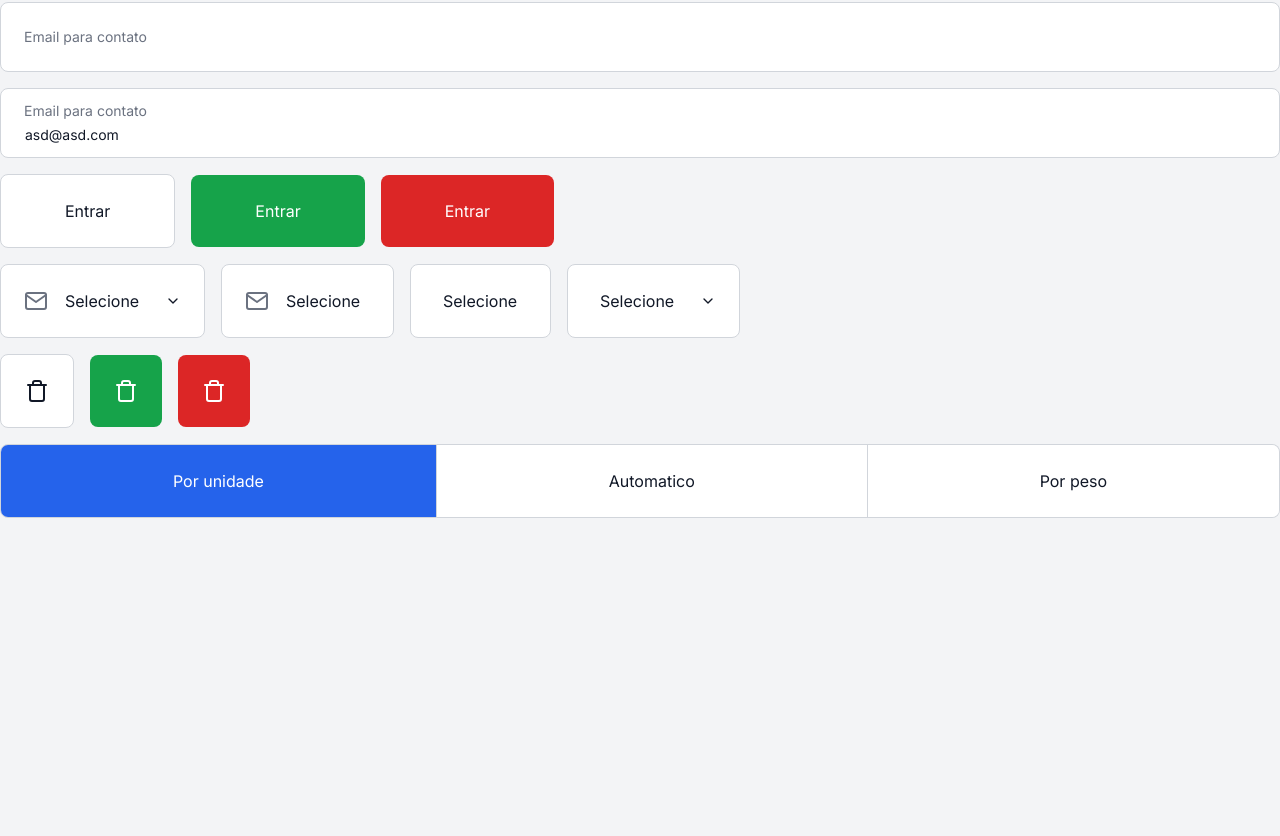
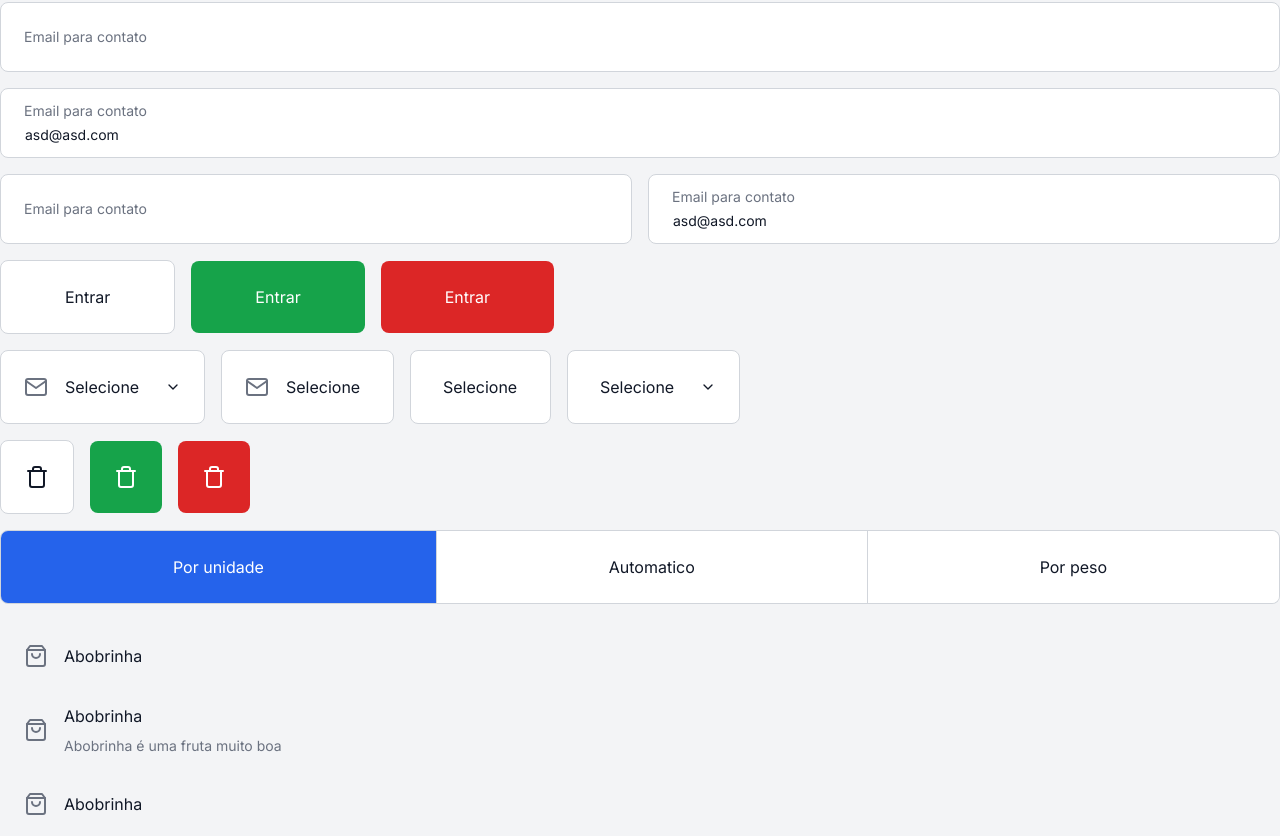
Before and after one commit to HugoJF/mercado-escola-frontend, a Next.js app: page / in a window 1280 px wide. Shown: the part 244-1080 px from the top of the page. Before the commit the page ends 800 px from the top, so only its background shows below. Built offline with nearby package versions, Linux system fonts and the light colour scheme.

Commit message:
Added list items

```diff
--- /dev/null
+++ b/components/list-item.tsx
@@ -0,0 +1,29 @@
+import {NextPage} from "next";
+import {ChevronRight, Icon, ShoppingBag} from "react-feather";
+
+type Props = {
+    title: string;
+    description?: string;
+    leftIcon?: Icon | null;
+    rightIcon?: Icon | null;
+}
+
+export const ListItem: NextPage<Props> = ({
+                                              title,
+                                              description,
+                                              leftIcon: LeftIcon = ShoppingBag,
+                                              rightIcon: RightIcon = ChevronRight,
+                                          }) => {
+    return <div className="duration-150 flex items-center p-3 bg-gray-100 hover:bg-gray-200 cursor-pointer">
+        {LeftIcon && <LeftIcon className="my-3 ml-3 text-gray-500"/>}
+
+        <div className="ml-4 flex flex-grow flex-col justify-center">
+            <h4>{title}</h4>
+            {description && <p className="mt-2 text-gray-500 text-sm">
+                {description}
+            </p>}
+        </div>
+
+        {RightIcon && <RightIcon className="my-3 mr-3 text-gray-700"/>}
+    </div>;
+};
--- a/pages/index.tsx
+++ b/pages/index.tsx
@@ -9,6 +9,7 @@ import {IconButton} from "../components/icon-button";
 import {ToggleGroup} from "../components/toggle-group";
 import {Toggle} from "../components/toggle";
 import {Header} from "../components/header";
+import {ListItem} from "../components/list-item";
 
 const Home: NextPage = () => {
     return (
@@ -24,6 +25,11 @@ const Home: NextPage = () => {
                    value="notemail"/>
             <Input name="email" placeholder="Email para contato" type="email" id="pog"/>
             <Input name="email" placeholder="Email para contato" type="email" id="pog" value="asd@asd.com"/>
+
+            <div className="grid grid-cols-2 gap-4">
+                <Input name="email" placeholder="Email para contato" type="email" id="pog"/>
+                <Input name="email" placeholder="Email para contato" type="email" id="pog" value="asd@asd.com"/>
+            </div>
 
             <div className="space-x-4">
                 <Button>Entrar</Button>
@@ -71,6 +77,13 @@ const Home: NextPage = () => {
                     </ToggleGroup>
                 </form>
             </div>
+            <div>
+                {Object.keys(Array(10).fill(0)).map(i => <ListItem
+                    title="Abobrinha"
+                    description={(+i % 2) === 0 ? undefined : 'Abobrinha é uma fruta muito boa'}
+                    rightIcon={null}
+                />)}
+            </div>
         </div>
     )
 }
```
